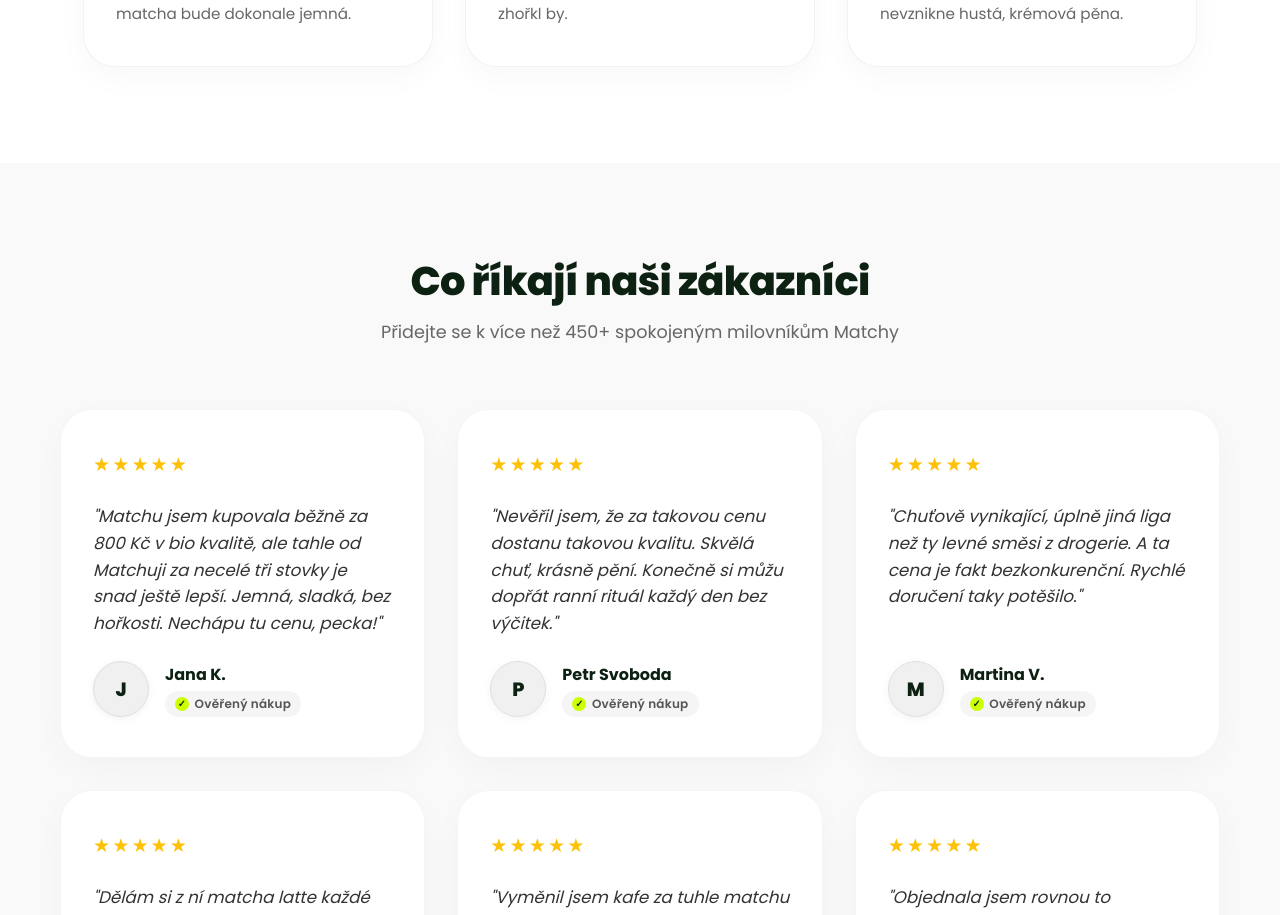
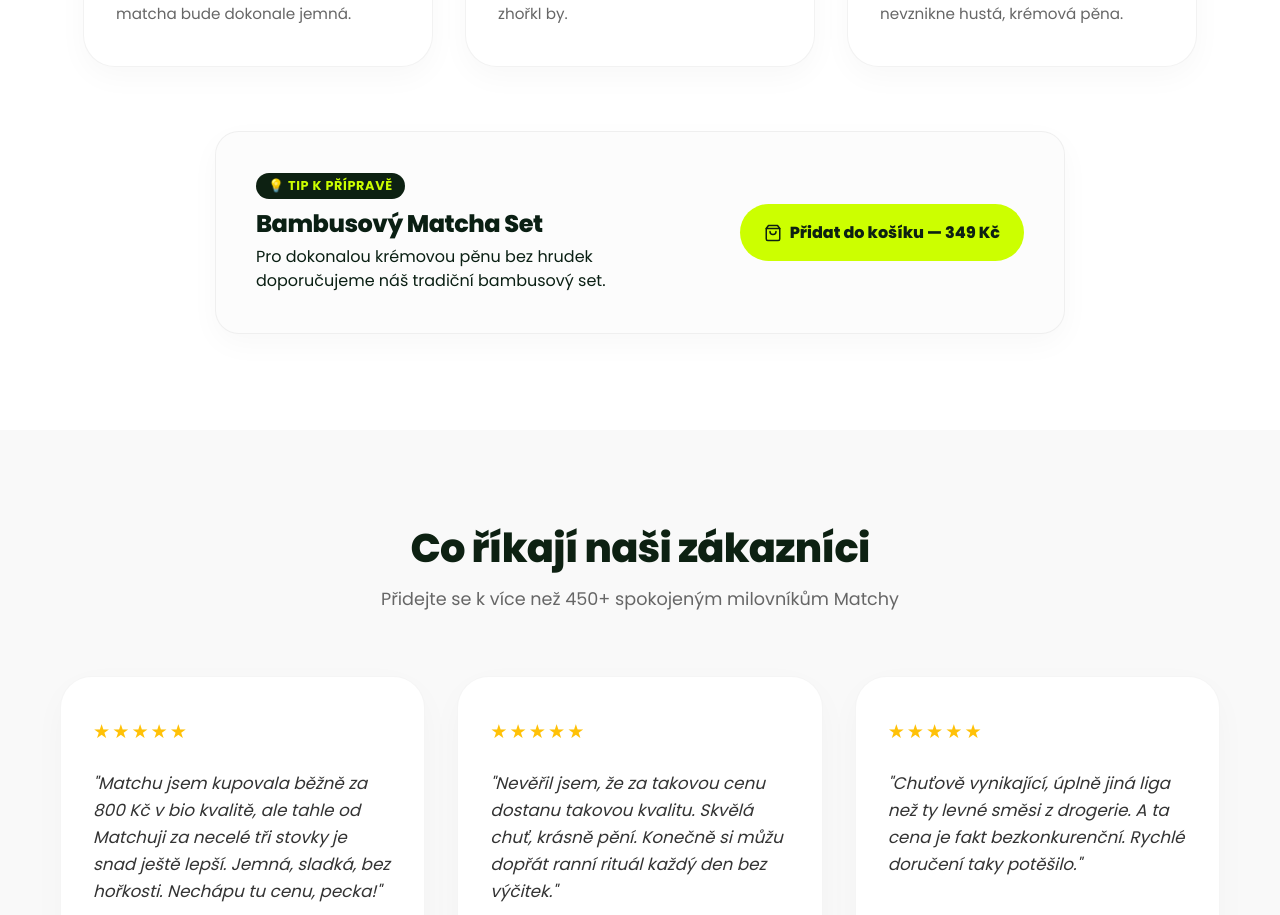
Before and after one commit to dzonas123/matchuji, a Next.js app: page /product/matcha-set-bamboo in a window 1280 px wide. Shown: the part 3166-4081 px from the top of the page. Built offline with nearby package versions, Linux system fonts and the light colour scheme.

Commit message:
feat: Přejmenování nadpisu přípravy a přidání banneru s upsell tipem na matcha set

```diff
--- a/src/components/ProductDetails.module.css
+++ b/src/components/ProductDetails.module.css
@@ -285,6 +285,74 @@
     font-size: 0.95rem;
 }
 
+.prepBanner {
+    margin-top: 4rem;
+    padding: 2.5rem;
+    background: #fcfcfc;
+    border: 1px solid rgba(0,0,0,0.05);
+    border-radius: 1.5rem;
+    display: flex;
+    align-items: center;
+    justify-content: space-between;
+    gap: 2rem;
+    text-align: left;
+    max-width: 850px;
+    margin-left: auto;
+    margin-right: auto;
+    box-shadow: 0 10px 30px rgba(0, 0, 0, 0.03);
+}
+
+.prepBannerContent {
+    flex: 1;
+}
+
+.prepTip {
+    display: inline-block;
+    font-size: 0.8rem;
+    font-weight: 700;
+    color: #ccff00;
+    background: #0d2112;
+    padding: 0.25rem 0.75rem;
+    border-radius: 100px;
+    text-transform: uppercase;
+    letter-spacing: 0.05em;
+    margin-bottom: 0.75rem;
+}
+
+.prepBannerContent h4 {
+    font-size: 1.5rem;
+    font-weight: 800;
+    color: var(--text-primary);
+    margin-bottom: 0.5rem;
+}
+
+.prepBannerContent p {
+    color: var(--text-secondary);
+    font-size: 1rem;
+    line-height: 1.5;
+}
+
+.prepBannerBtn {
+    background: #ccff00;
+    color: #0d2112;
+    border: none;
+    padding: 1rem 1.5rem;
+    border-radius: 100px;
+    font-weight: 800;
+    font-size: 1rem;
+    cursor: pointer;
+    display: flex;
+    align-items: center;
+    gap: 0.5rem;
+    transition: all 0.2s ease;
+    white-space: nowrap;
+}
+
+.prepBannerBtn:hover {
+    transform: translateY(-2px);
+    box-shadow: 0 10px 20px rgba(204, 255, 0, 0.3);
+}
+
 @media (max-width: 900px) {
     .deepDive {
         grid-template-columns: 1fr;
@@ -294,6 +362,18 @@
 
     .deepDiveContent {
         padding: 1.5rem 1rem;
+    }
+
+    .prepBanner {
+        flex-direction: column;
+        text-align: center;
+        gap: 1.5rem;
+        padding: 1.5rem;
+    }
+
+    .prepBannerBtn {
+        width: 100%;
+        justify-content: center;
     }
 
     .featureList li {
--- a/src/components/ProductDetails.tsx
+++ b/src/components/ProductDetails.tsx
@@ -4,6 +4,7 @@ import styles from "./ProductDetails.module.css";
 import Image from "next/image";
 import Link from "next/link";
 import { motion } from "framer-motion";
+import { useCart } from "@/context/CartContext";
 
 const container = {
     hidden: { opacity: 0 },
@@ -126,19 +127,20 @@ const DEFAULT_STEPS: StepCard[] = [
 ];
 
 export default function ProductDetails({
-    benefitsTitle = "Proč Matcha Premium 7A?",
-    benefitsSubtitle = "Zažijte rozdíl pravé ceremoniální kvality. Přímo z Uji, Kjóto.",
+    benefitsTitle = "Proč si zamilujete Matchuji",
+    benefitsSubtitle = "To nejlepší pro vaše tělo i mysl z čisté přírody",
     benefits = DEFAULT_BENEFITS,
-    deepDiveTitle,
+    deepDiveTitle = "Kvalita 7A Ceremoniální třídy",
     deepDiveIntro,
     deepDiveFeatures,
     deepDiveOutro,
     deepDiveImage = "/images/matcha-farm-uji.jpg",
     deepDiveImageAlt = "Čajová plantáž v Uji, Japonsko",
     certLink = true,
-    preparationTitle = "Jak připravit rituál",
+    preparationTitle = "Jak připravit matchu?",
     steps = DEFAULT_STEPS,
 }: ProductDetailsProps) {
+    const { addItem } = useCart();
     const resolvedDeepDiveTitle = deepDiveTitle ?? (
         <>V čem je <span className={styles.highlight}>7A kvalita</span> jiná?</>
     );
@@ -250,6 +252,31 @@ export default function ProductDetails({
                             );
                         })}
                     </div>
+
+                    <div className={styles.prepBanner}>
+                        <div className={styles.prepBannerContent}>
+                            <span className={styles.prepTip}>💡 Tip k přípravě</span>
+                            <h4>Bambusový Matcha Set</h4>
+                            <p>Pro dokonalou krémovou pěnu bez hrudek doporučujeme náš tradiční bambusový set.</p>
+                        </div>
+                        <button
+                            className={styles.prepBannerBtn}
+                            onClick={() => addItem({
+                                id: "matcha-set-bamboo",
+                                name: "Bambusový Matcha Set (4ks)",
+                                price: 349,
+                                originalPrice: 490,
+                                image: "/images/matcha-set-1.jpg",
+                            })}
+                        >
+                            <svg width="18" height="18" viewBox="0 0 24 24" fill="none" stroke="currentColor" strokeWidth="2" strokeLinecap="round" strokeLinejoin="round">
+                                <path d="M6 2L3 6v14a2 2 0 0 0 2 2h14a2 2 0 0 0 2-2V6l-3-4z" />
+                                <line x1="3" y1="6" x2="21" y2="6" />
+                                <path d="M16 10a4 4 0 0 1-8 0" />
+                            </svg>
+                            Přidat do košíku — 349 Kč
+                        </button>
+                    </div>
                 </div>
             </div>
         </section>
```
